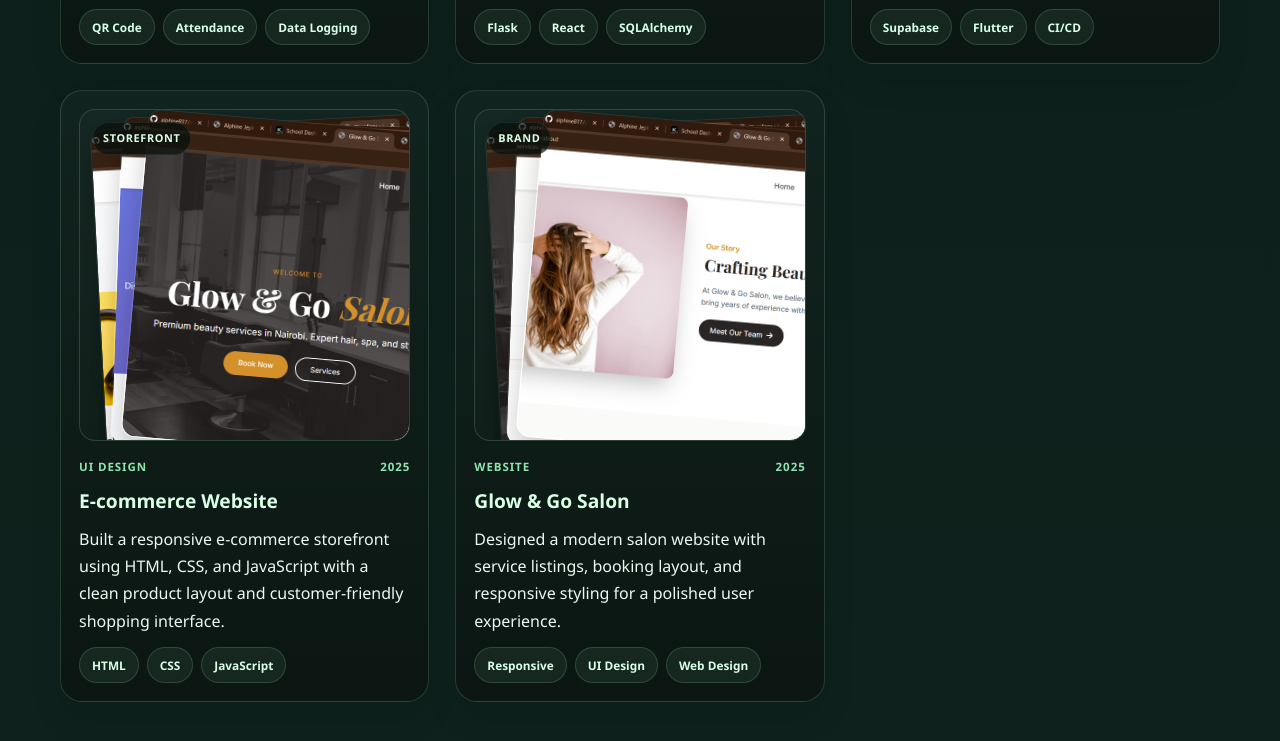
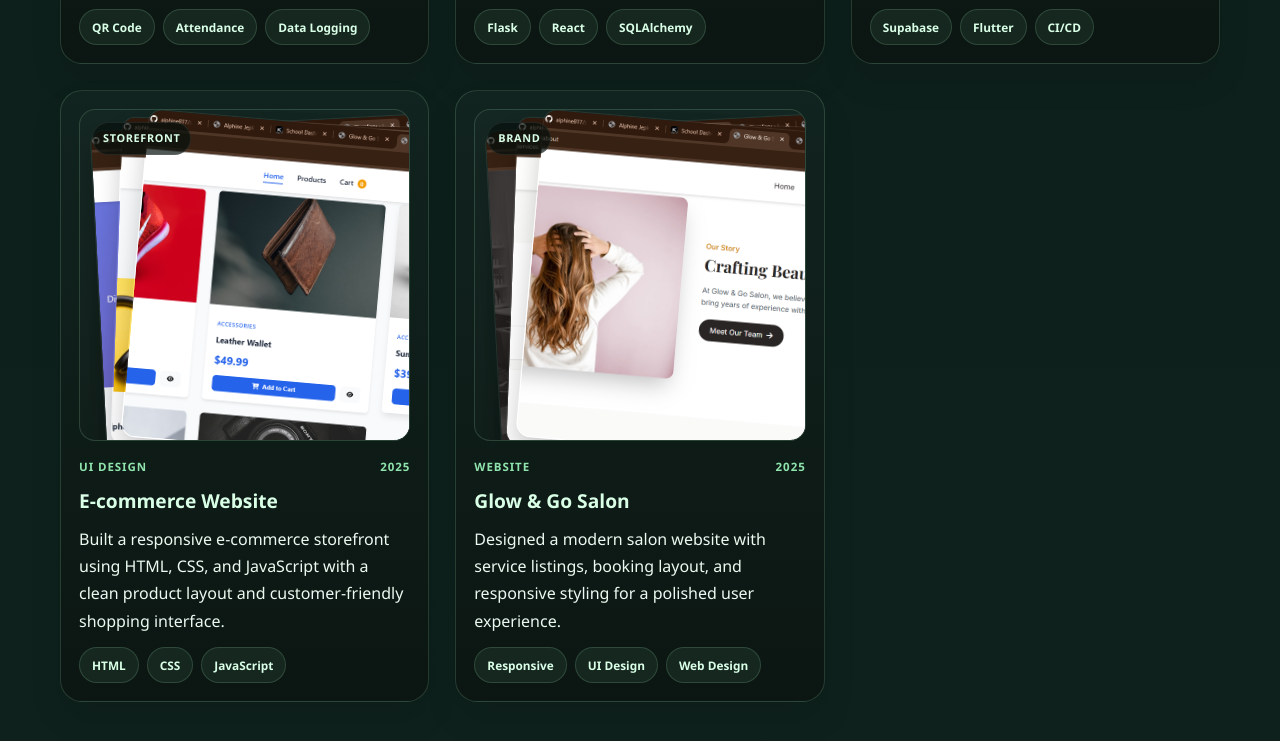
Before and after one commit to alphine817/alphine-portfolio, a plain HTML site: page index.html in a window 1280 px wide. Shown: the part 4613-5354 px from the top of the page. Drawn offline with Linux system fonts and the light colour scheme.

Commit message:
update project card images for improved display and organization
Co-authored-by: Copilot <copilot@github.com>

```diff
--- a/index.html
+++ b/index.html
@@ -311,10 +311,11 @@
                 <article class="project-card" data-project="ecommerce">
                     <div class="project-image stacked-image">
                         <span class="project-badge">Storefront</span>
-                        <img class="stack-one" src="assets/images/project1-2.png" alt="E-commerce website preview">
-                        <img class="stack-two" src="assets/images/project1-1.png"
+                        <img class="stack-one" src="assets/images/project1-1.png" alt="E-commerce website preview">
+                        <img class="stack-two" src="assets/images/project1-2.png"
                             alt="E-commerce website second preview">
-                        <img class="stack-three" src="assets/images/salon-1.png" alt="E-commerce website third preview">
+                        <img class="stack-three" src="assets/images/project1-3.png"
+                            alt="E-commerce website third preview">
                     </div>
                     <div class="project-body">
                         <div class="project-meta">
```
